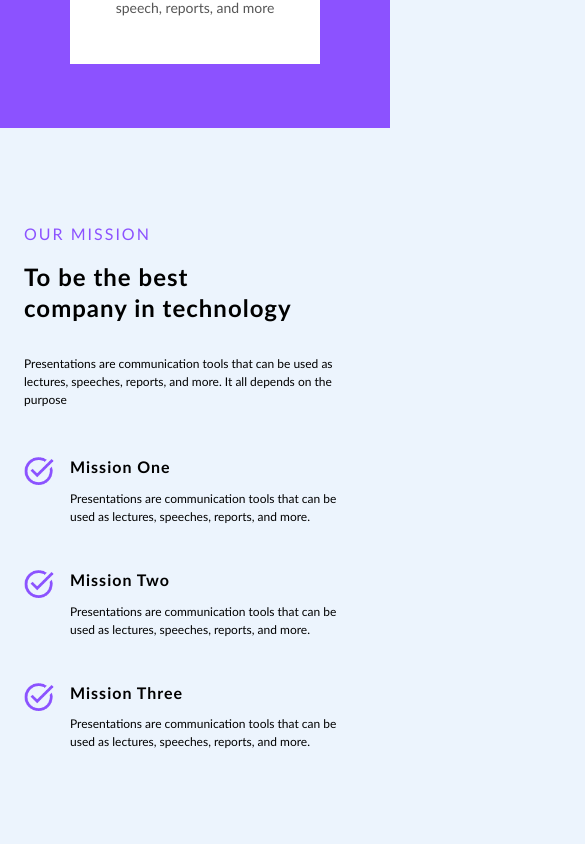
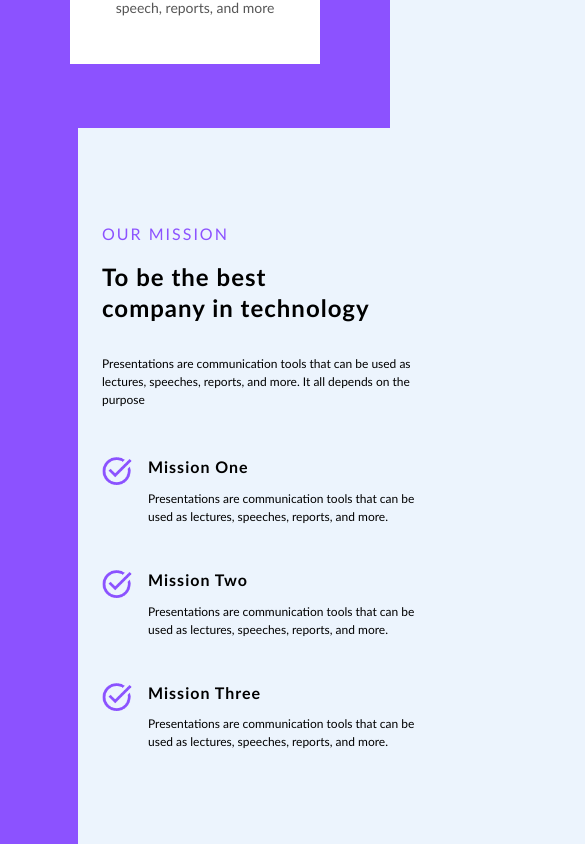
Before and after one commit to MastooraTurkmen/Best-React-Project, a React (Create React App) app: page / in a window 390 px wide. Shown: the part 2260-3104 px from the top of the page, 585 px wide, since content can reach past the window. Built offline with nearby package versions, Linux system fonts and the light colour scheme.

Commit message:
fixing the width

```diff
--- a/src/index.css
+++ b/src/index.css
@@ -445,7 +445,7 @@ nav {
 
 /* section 4 right parts */
 .section-4-right {
-  /* width: 80vw; */
+  width: 80vw;
   background-color: #ECF4FD;
   height: 100vh;
 }
@@ -1155,6 +1155,7 @@ textarea:focus,
 
   .section-4-right-container {
     margin-right: 3rem;
+    /* width: unset; */
   }
 
   /* section 5 or 5th page */
@@ -1633,6 +1634,10 @@ textarea:focus,
   }
 
   /* section 4 or 4th page */
+  .section-4-right {
+    max-width: 80vw;
+  }
+
   .section-4-right-title {
     font-size: 1.9rem !important;
   }
```
